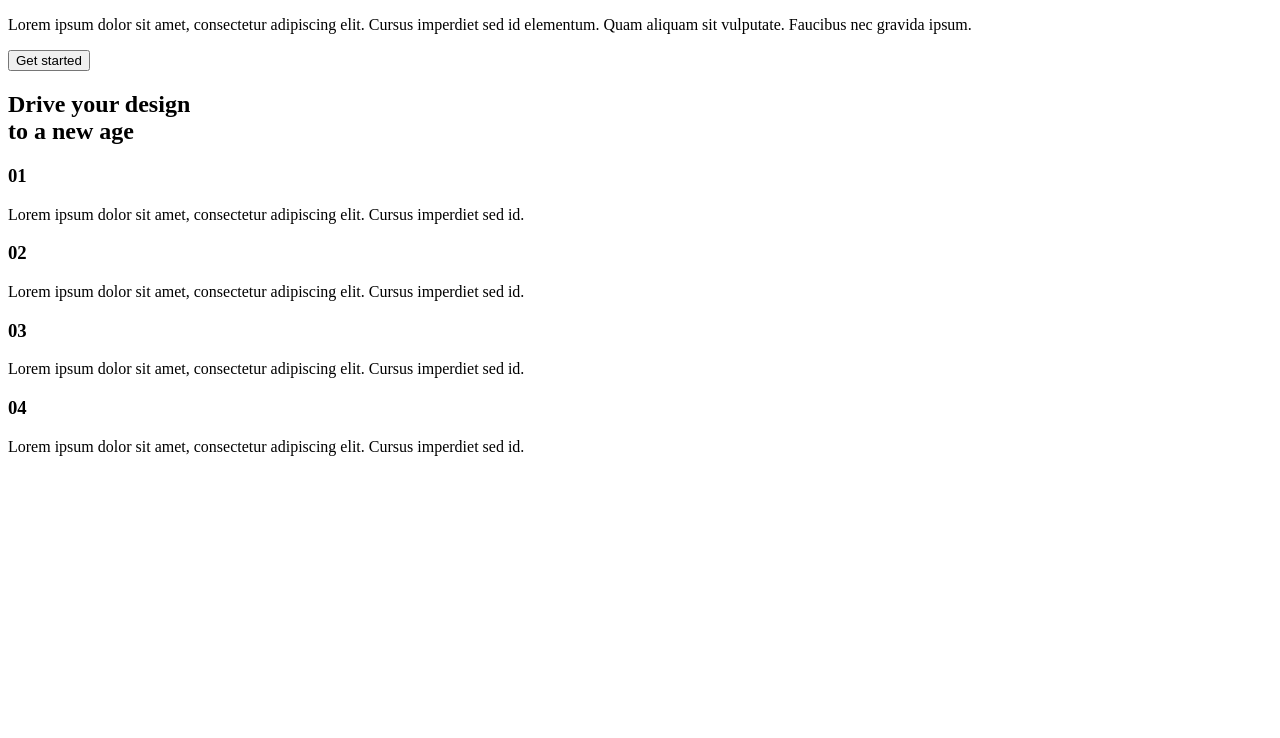
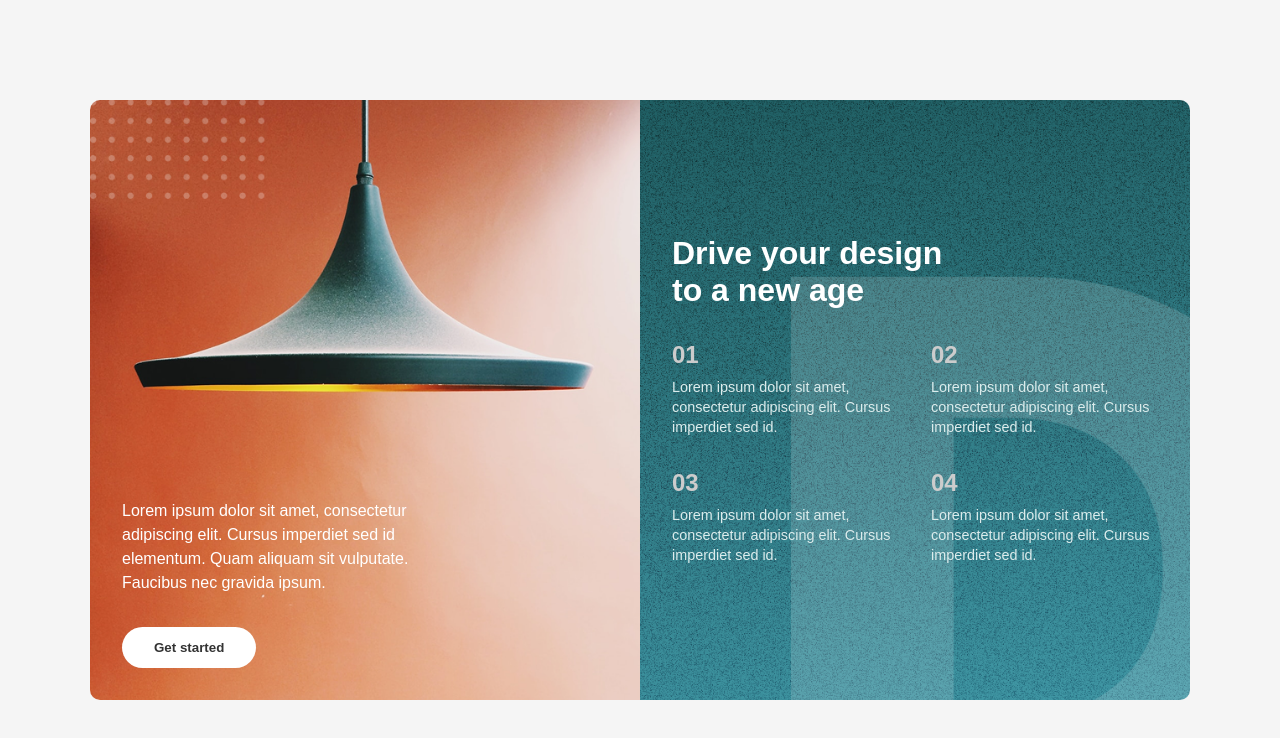
Before and after one commit to corredor29/30-paginas-css-html, a plain HTML site: page html/pagina_51.html in a window 1280 px wide. Drawn offline with Linux system fonts and the light colour scheme.

Commit message:
feat: :ambulance: se soluciono un error

```diff
--- a/html/pagina_51.html
+++ b/html/pagina_51.html
@@ -4,7 +4,7 @@
     <meta charset="UTF-8">
     <meta name="viewport" content="width=device-width, initial-scale=1.0">
     <title>Diseño Moderno</title>
-    <link rel="stylesheet" href="../style/tyle51.css">
+    <link rel="stylesheet" href="/style/style_51.css">
 </head>
 <body>
     <section class="container">
```
